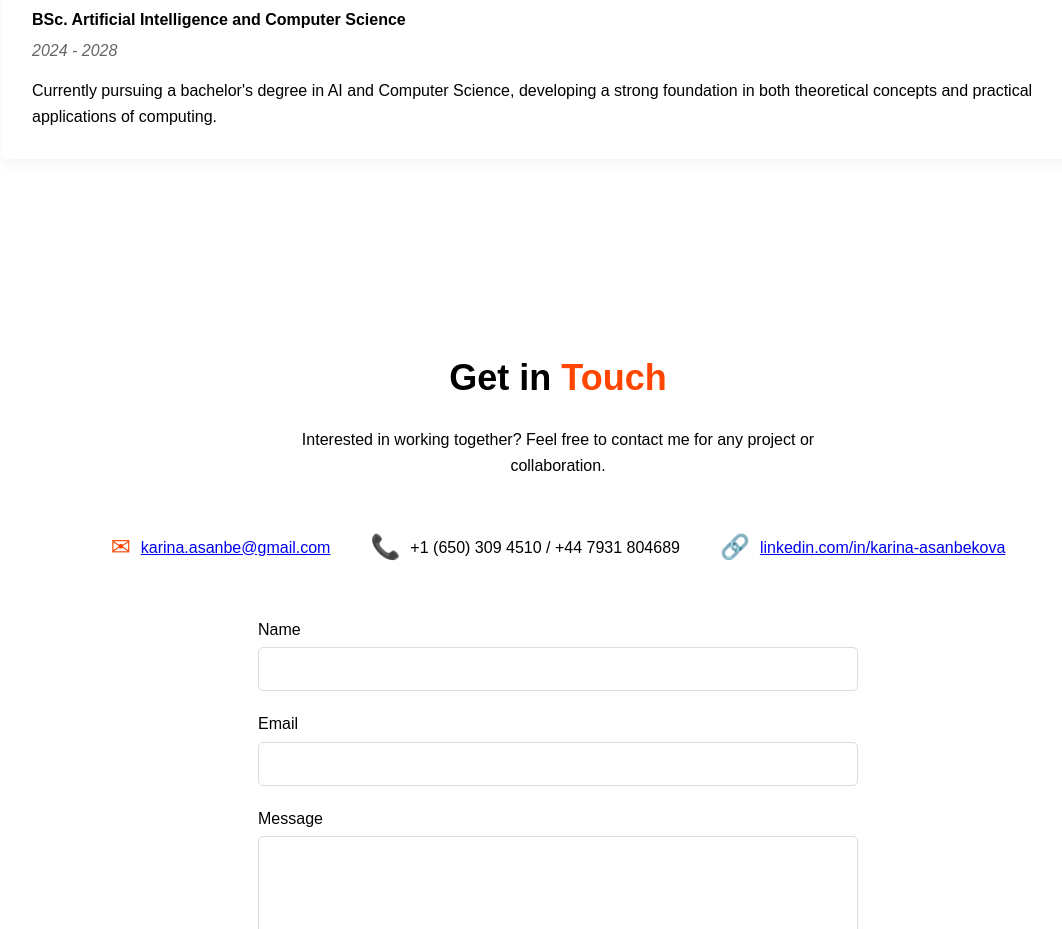
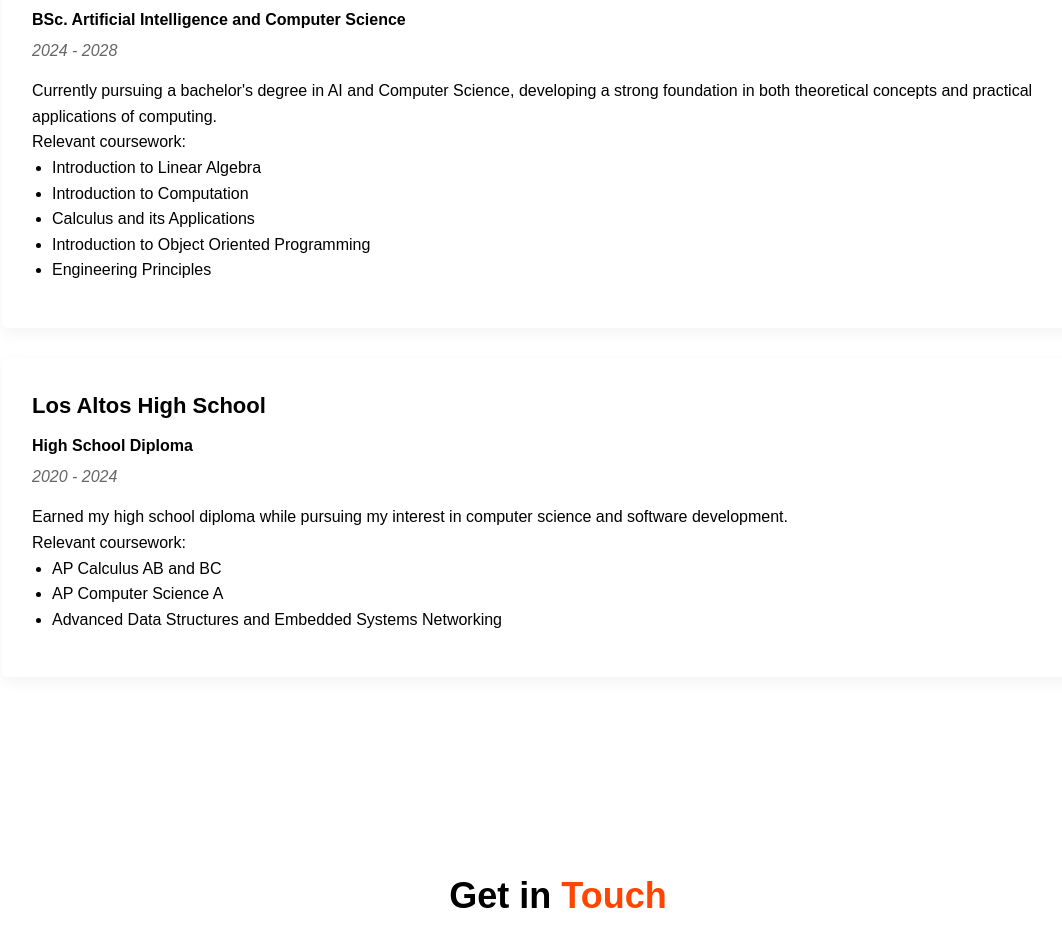
Before and after one commit to yellowlagoo/portfolio, a plain HTML site: page index.html in a window 1280 px wide. Shown: the part 4428-5357 px from the top of the page, without its empty margins (82-1144 px from the left). Drawn offline with Linux system fonts and the light colour scheme.

Commit message:
added more details about education

```diff
--- a/index.html
+++ b/index.html
@@ -44,7 +44,7 @@
                 <p>I'm passionate about creating software that makes a difference, whether it's improving search engine rankings, optimizing user workflows, or building engaging applications with intuitive interfaces.</p>
             </div>
             <div class="image-placeholder">
-                <img src="images/profile.jpeg">
+                <img src="images/profile.jpeg" alt="Karina Asanbekova Headshot, White Tee, Greenery Background">
             </div>
         </div>
     </section>
@@ -187,6 +187,26 @@
                 <div class="degree">BSc. Artificial Intelligence and Computer Science</div>
                 <div class="duration">2024 - 2028</div>
                 <p>Currently pursuing a bachelor's degree in AI and Computer Science, developing a strong foundation in both theoretical concepts and practical applications of computing.</p>
+                <p>Relevant coursework:</p>
+                <ul style="list-style-type: disc; padding-left: 20px; margin-bottom: 15px;">
+                    <li>Introduction to Linear Algebra</li>
+                    <li>Introduction to Computation </li>
+                    <li>Calculus and its Applications</li>
+                    <li>Introduction to Object Oriented Programming</li>
+                    <li>Engineering Principles</li>
+                </ul>
+            </div>
+            <div class="education-card">
+                <h3>Los Altos High School</h3>
+                <div class="degree">High School Diploma</div>
+                <div class="duration">2020 - 2024</div>
+                <p>Earned my high school diploma while pursuing my interest in computer science and software development.</p>
+                <p>Relevant coursework:</p>
+                <ul style="list-style-type: disc; padding-left: 20px; margin-bottom: 15px;">
+                    <li>AP Calculus AB and BC</li>
+                    <li>AP Computer Science A</li>
+                    <li>Advanced Data Structures and Embedded Systems Networking</li>
+                </ul>
             </div>
         </div>
     </section>
```
Also changed, not shown: styles.css (+13 -0 lines).
